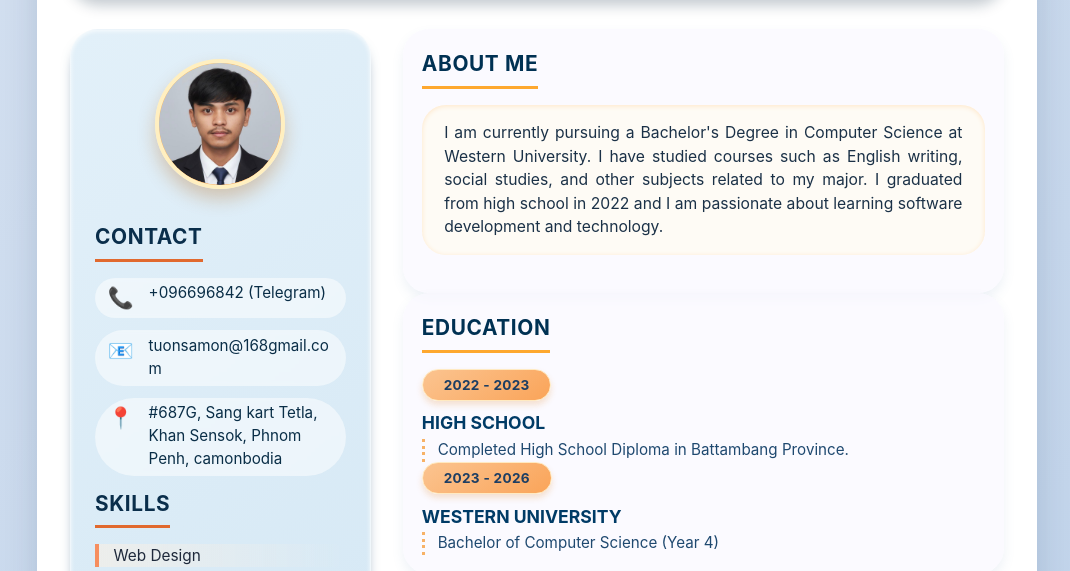
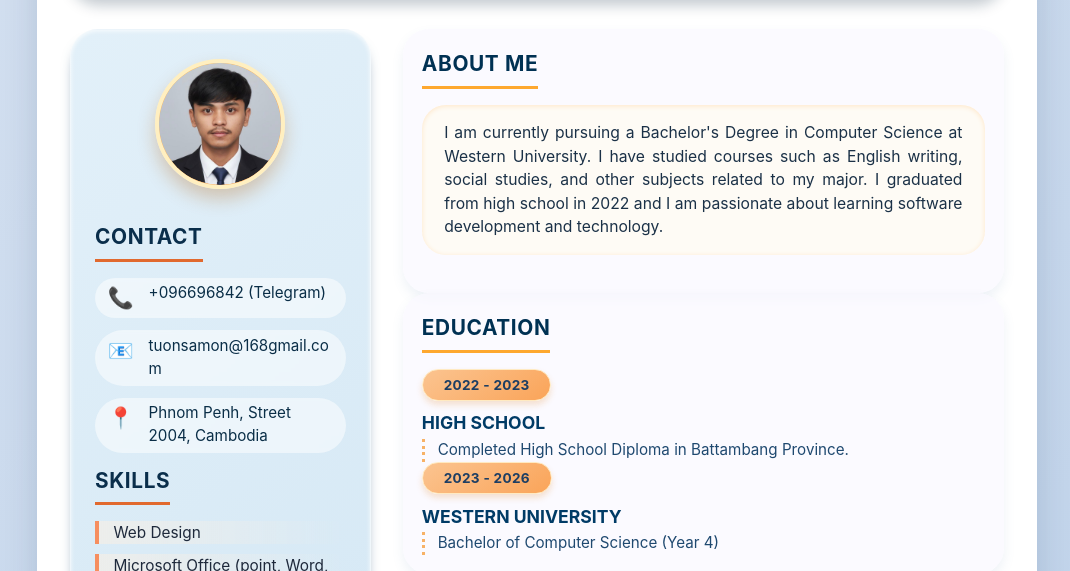
Before and after one commit to TUONSAMON/CV_1, a plain HTML site: page index.html in a window 1280 px wide. Shown: the part 201-772 px from the top of the page, without its empty margins (103-1173 px from the left). Drawn offline with Linux system fonts and the light colour scheme.

Commit message:
Update index.html

```diff
--- a/index.html
+++ b/index.html
@@ -320,7 +320,7 @@
                 </div>
                 <div class="contact-item">
                     <span class="emoji">📍</span>
-                    <span>#687G, Sang kart Tetla, Khan Sensok, Phnom Penh, camonbodia</span>
+                    <span>Phnom Penh, Street 2004, Cambodia</span>
                 </div>
             </div>
 
```
